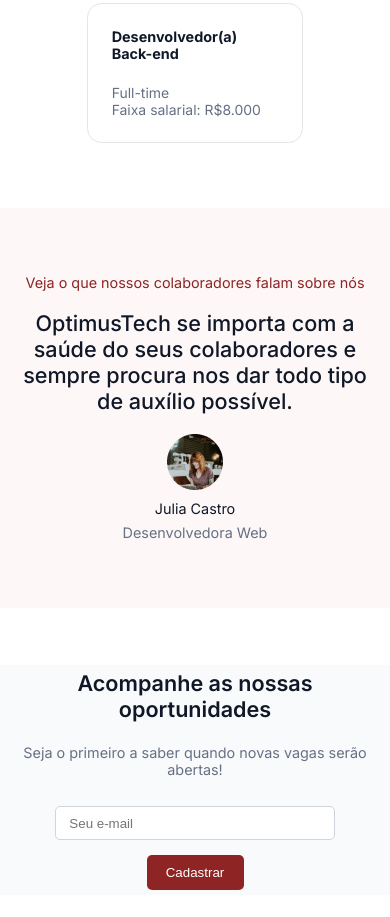
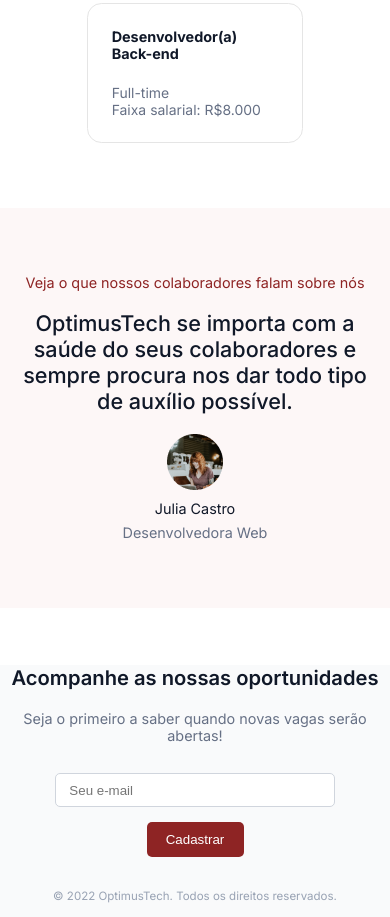
Before and after one commit to kevinzanao/site-de-contrata-o, a plain HTML site: page index.html in a window 390 px wide. Shown: the part 1901-2818 px from the top of the page. Before the commit the page ends 2796 px from the top, so only its background shows below. Drawn offline with Linux system fonts and the light colour scheme.

Commit message:
responsiveness adjusted

```diff
--- a/index.html
+++ b/index.html
@@ -166,6 +166,7 @@
             <input type="text" name="email" class="email" id="email" placeholder="Seu e-mail">
             <button type="submit" class="register" id="register">Cadastrar</button>
          </div>
+         <span>© 2022 OptimusTech. Todos os direitos reservados.</span>
       </div>
    </footer>
 </body>
--- a/style.css
+++ b/style.css
@@ -280,19 +280,20 @@
 }
 
 footer .footer-content h2{
-   font-size: 1.5em;
+   font-size: 1.4em;
    font-weight: 600;
-   margin-bottom: 1em;
+   margin: 0 10px 1em 10px;
    color: var(--title-color);
 }
 
 footer .footer-content p {
-   margin-bottom: 2em;
+   margin: 0 10px 2em 10px;
 }
 
 footer .footer-content .footer-actions {
    display: flex;
    justify-content: space-between;
+   margin-bottom: 2em;
 }
 
 footer .footer-content .footer-actions input{
@@ -306,6 +307,10 @@
    margin: 0 2em 0 0;
 }
 
+footer .footer-content span {
+   font-size: .8em;
+   color: #98a2b3;
+}
 
 
 
@@ -454,6 +459,14 @@
       margin: var(--side-padding-three);
    }
 
+   footer {
+      height: fit-content;
+   }
+
+   footer .footer-content {
+      padding-bottom: 1em;
+   }
+
    footer .footer-content .footer-actions {
       height: 84px;
       flex-direction: column;
```
